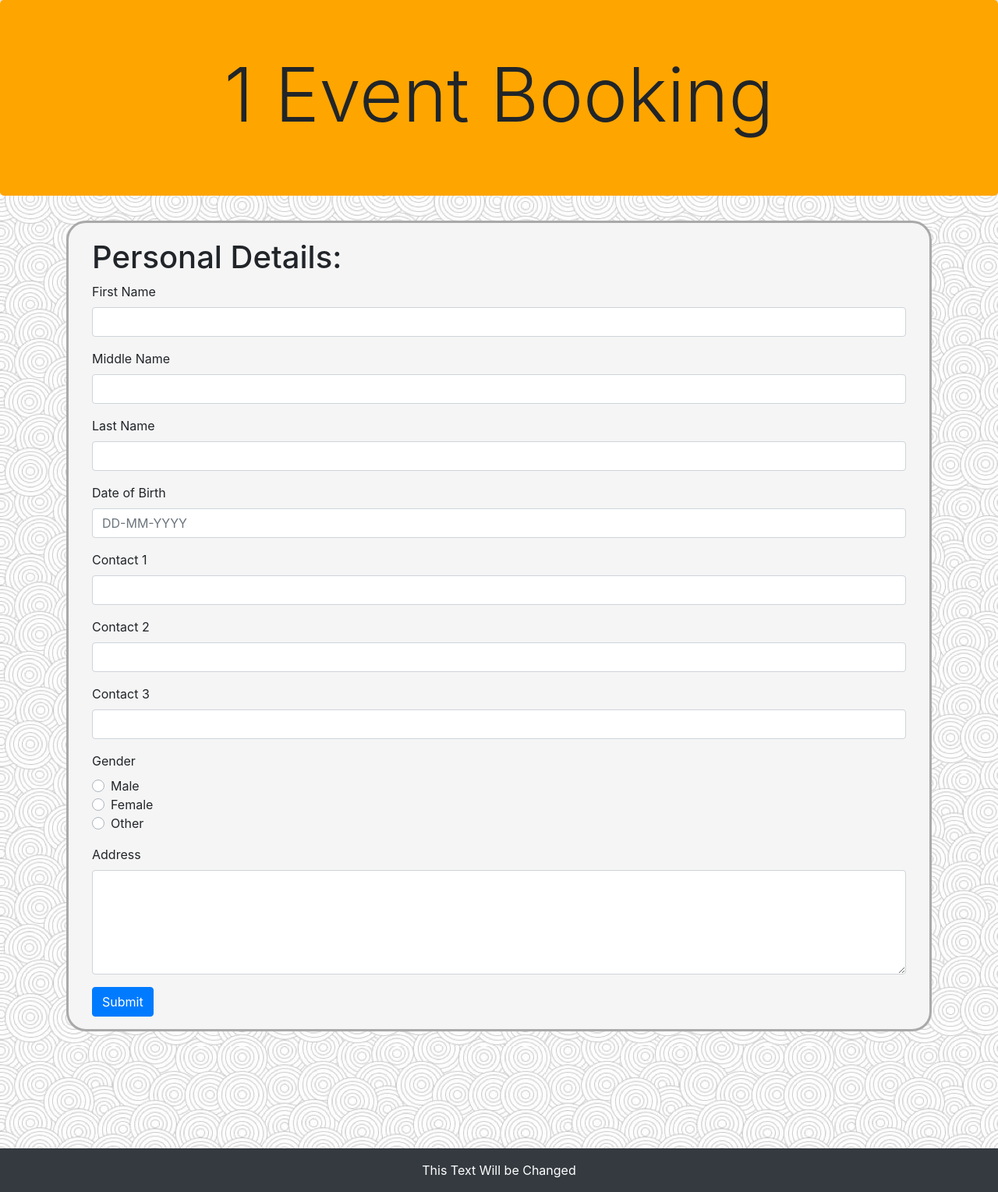
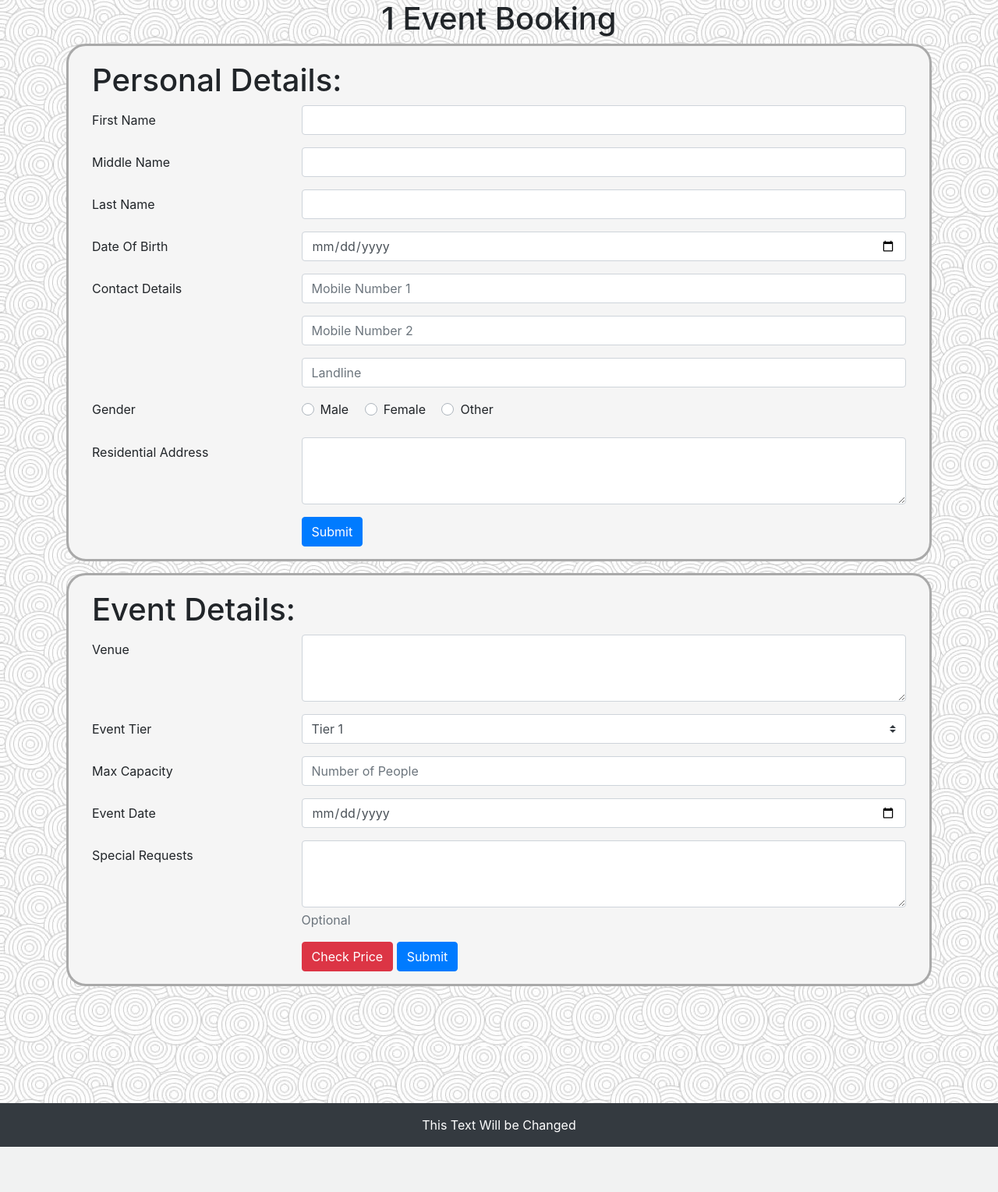
Before and after one commit to AceAltair13/Event-Management-System--Flask, a Flask app: page /1 in a window 1280 px wide. Shown: the part 58-1587 px from the top of the page at 78% size. After the commit the page ends 1529 px from the top, so only its background shows below. Run offline with Flask 2, Linux system fonts and the light colour scheme; the visitor is signed in with stand-in values (Sample User, id 1); some libraries are stand-ins or nearby versions.

Commit message:
Crude Changes

```diff
--- a/app.py
+++ b/app.py
@@ -4,7 +4,7 @@ import MySQLdb.cursors
 from datetime import datetime
 
 app = Flask(__name__)
-app.secret_key = 'secret key'
+app.secret_key = 'acbdsabfasbfk1j3b431123jb21321kk3k4ob'
 
 app.config['MYSQL_HOST'] = 'localhost'
 app.config['MYSQL_USER'] = 'root'
@@ -39,6 +39,26 @@ registered_events = [
     },
 ]
 
+# Pricing formula: max_people*pricing[tier n]['person_cost'] + pricing['tier n']['base']
+
+pricing = {
+    'tier 1': {
+        'base': 15000,
+        'person': 1500
+    },
+    'tier 2': {
+        'base': 30000,
+        'person': 3750,
+    },
+    'tier 3': {
+        'base': 75000,
+        'person': 7500,
+    },
+    'tier 4': {
+        'base': 150000,
+        'person': 10500
+    },
+}
 
 @app.route('/')
 @app.route('/home')
@@ -58,7 +78,6 @@ def dashboard(username):
 
 @app.route('/login', methods=['GET', 'POST'])
 def login():
-    msg = ''
     if request.method == 'POST':
         username = request.form['username']
         password = request.form['password']
@@ -80,11 +99,13 @@ def login():
             mysql.connection.commit()
             cursor.close()
             return render_template(
-                'index.html', session=session['loggedin'], name=session['username']
+                'index.html',
+                session=session['loggedin'],
+                name=session['username'],
+                msg="Login Successful!",
             )
         else:
-            msg = "Invalid Username or Password!"
-            return render_template("login.html", msg=msg)
+            return render_template("login.html", msg="Invalid Username or Password!")
     return render_template('login.html')
 
 
@@ -127,7 +148,7 @@ def logout():
     return redirect(url_for('index'))
 
 
-@app.route('/<eventname>')
+@app.route('/<eventname>', methods=['GET', 'POST'])
 def book_event(eventname: str):
     try:
         if 'loggedin' in session:
--- a/templates/booking.html
+++ b/templates/booking.html
@@ -6,8 +6,8 @@
 {% endblock head %}
 
 {% block body %}
-<div class="jumbotron" style="background-color: orange;">
-  <h1 class="display-1">
+<div>
+  <h1>
     <center>
       {{ event }} Event Booking
     </center>
@@ -19,66 +19,139 @@
       Personal Details:
     </h1>
     <form action="" method="POST">
-      <div class="form-group">
-        <label for="text">First Name</label>
-        <input id="text" name="text" type="text" required="required" class="form-control">
+      <div class="form-group row">
+        <label for="fname" class="col-3 col-form-label">First Name</label>
+        <div class="col-9">
+          <input id="fname" name="fname" type="text" class="form-control" required="required">
+        </div>
       </div>
-      <div class="form-group">
-        <label for="text1">Middle Name</label>
-        <input id="text1" name="text1" type="text" class="form-control">
+      <div class="form-group row">
+        <label for="mname" class="col-3 col-form-label">Middle Name</label>
+        <div class="col-9">
+          <input id="mname" name="mname" type="text" class="form-control">
+        </div>
       </div>
-      <div class="form-group">
-        <label for="text2">Last Name</label>
-        <input id="text2" name="text2" type="text" required="required" class="form-control">
+      <div class="form-group row">
+        <label for="lname" class="col-3 col-form-label">Last Name</label>
+        <div class="col-9">
+          <input id="lname" name="lname" type="text" class="form-control" required="required">
+        </div>
       </div>
-      <div class="form-group">
-        <label for="text3">Date of Birth</label>
-        <input id="text3" name="text3" placeholder="DD-MM-YYYY" type="text" required="required" class="form-control">
+      <div class="form-group row">
+        <label for="dob" class="col-3 col-form-label">Date Of Birth</label>
+        <div class="col-9">
+          <input id="dob" name="dob" type="date" class="form-control" required="required" onkeydown="return false">
+        </div>
       </div>
-      <div class="form-group">
-        <label for="text4">Contact 1</label>
-        <input id="text4" name="text4" type="text" class="form-control" required="required">
+      <div class="form-group row">
+        <label for="contact1" class="col-3 col-form-label">Contact Details</label>
+        <div class="col-9">
+          <input id="contact1" name="contact1" placeholder="Mobile Number 1" type="text" required="required"
+            class="form-control">
+        </div>
       </div>
-      <div class="form-group">
-        <label for="text5">Contact 2</label>
-        <input id="text5" name="text5" type="text" class="form-control">
+      <div class="form-group row">
+        <label class="col-3"></label>
+        <div class="col-9">
+          <input id="contact2" name="contact2" placeholder="Mobile Number 2" type="text" class="form-control">
+        </div>
       </div>
-      <div class="form-group">
-        <label for="text6">Contact 3</label>
-        <input id="text6" name="text6" type="text" class="form-control">
+      <div class="form-group row">
+        <label for="contact3" class="col-3 col-form-label"></label>
+        <div class="col-9">
+          <input id="contact3" name="contact3" placeholder="Landline" type="text" class="form-control">
+        </div>
       </div>
-      <div class="form-group">
-        <label>Gender</label>
-        <div>
-          <div class="custom-controls-stacked">
-            <div class="custom-control custom-radio">
-              <input name="radio" id="radio_0" type="radio" class="custom-control-input" value="male"
-                required="required">
-              <label for="radio_0" class="custom-control-label">Male</label>
-            </div>
+      <div class="form-group row">
+        <label class="col-3">Gender</label>
+        <div class="col-9">
+          <div class="custom-control custom-radio custom-control-inline">
+            <input name="gender" id="gender_0" type="radio" class="custom-control-input" value="male"
+              required="required">
+            <label for="gender_0" class="custom-control-label">Male</label>
           </div>
-          <div class="custom-controls-stacked">
-            <div class="custom-control custom-radio">
-              <input name="radio" id="radio_1" type="radio" class="custom-control-input" value="female"
-                required="required">
-              <label for="radio_1" class="custom-control-label">Female</label>
-            </div>
+          <div class="custom-control custom-radio custom-control-inline">
+            <input name="gender" id="gender_1" type="radio" class="custom-control-input" value="female"
+              required="required">
+            <label for="gender_1" class="custom-control-label">Female</label>
           </div>
-          <div class="custom-controls-stacked">
-            <div class="custom-control custom-radio">
-              <input name="radio" id="radio_2" type="radio" class="custom-control-input" value="other"
-                required="required">
-              <label for="radio_2" class="custom-control-label">Other</label>
-            </div>
+          <div class="custom-control custom-radio custom-control-inline">
+            <input name="gender" id="gender_2" type="radio" class="custom-control-input" value="other"
+              required="required">
+            <label for="gender_2" class="custom-control-label">Other</label>
           </div>
         </div>
       </div>
-      <div class="form-group">
-        <label for="textarea">Address</label>
-        <textarea id="textarea" name="textarea" cols="40" rows="5" class="form-control"></textarea>
+      <div class="form-group row">
+        <label for="address" class="col-3 col-form-label">Residential Address</label>
+        <div class="col-9">
+          <textarea id="address" name="address" cols="40" rows="3" class="form-control" required="required"></textarea>
+        </div>
       </div>
-      <div class="form-group">
-        <button name="submit" type="submit" class="btn btn-primary">Submit</button>
+      <div class="form-group row">
+        <div class="offset-3 col-9">
+          <button name="submit" type="submit" class="btn btn-primary">Submit</button>
+        </div>
+      </div>
+    </form>
+  </div>
+  <div id="edit-form" class='details' style="margin-top: 15px;">
+    <h1>
+      Event Details:
+    </h1>
+    <form action="" method="POST">
+      {% if event == 'Other' %}
+      <div class="form-group row">
+        <label for="ename" class="col-3 col-form-label">Event Name</label>
+        <div class="col-9">
+          <input id="ename" name="ename" type="text" class="form-control" required="required">
+        </div>
+      </div>
+      {% endif %}
+      <div class="form-group row">
+        <label for="textarea" class="col-3 col-form-label">Venue</label>
+        <div class="col-9">
+          <textarea id="textarea" name="textarea" cols="40" rows="3" class="form-control"
+            required="required"></textarea>
+        </div>
+      </div>
+      <div class="form-group row">
+        <label for="tier" class="col-3 col-form-label">Event Tier</label>
+        <div class="col-9">
+          <select id="tier" name="tier" required="required" class="custom-select">
+            <option value="tier1">Tier 1</option>
+            <option value="tier2">Tier 2</option>
+            <option value="tier3">Tier 3</option>
+            <option value="tier4">Tier 4</option>
+          </select>
+        </div>
+      </div>
+      <div class="form-group row">
+        <label for="max" class="col-3 col-form-label">Max Capacity</label>
+        <div class="col-9">
+          <input id="max" name="max" placeholder="Number of People" type="number" min='1' max='1000'
+            class="form-control">
+        </div>
+      </div>
+      <div class="form-group row">
+        <label for="edate" class="col-3 col-form-label">Event Date</label>
+        <div class="col-9">
+          <input id="edate" name="edate" type="date" class="form-control" onkeydown="return false">
+        </div>
+      </div>
+      <div class="form-group row">
+        <label for="requests" class="col-3 col-form-label">Special Requests</label>
+        <div class="col-9">
+          <textarea id="requests" name="requests" cols="40" rows="3" aria-describedby="requestsHelpBlock"
+            class="form-control"></textarea>
+          <span id="requestsHelpBlock" class="form-text text-muted">Optional</span>
+        </div>
+      </div>
+      <div class="form-group row">
+        <div class="offset-3 col-9">
+          <button type="submit" name="price" class="btn btn-danger">Check Price</button>
+          <button name="submit" type="submit" class="btn btn-primary">Submit</button>
+        </div>
       </div>
     </form>
   </div>
```
Also changed, not shown: templates/dashboard.html (+22 -12 lines).
